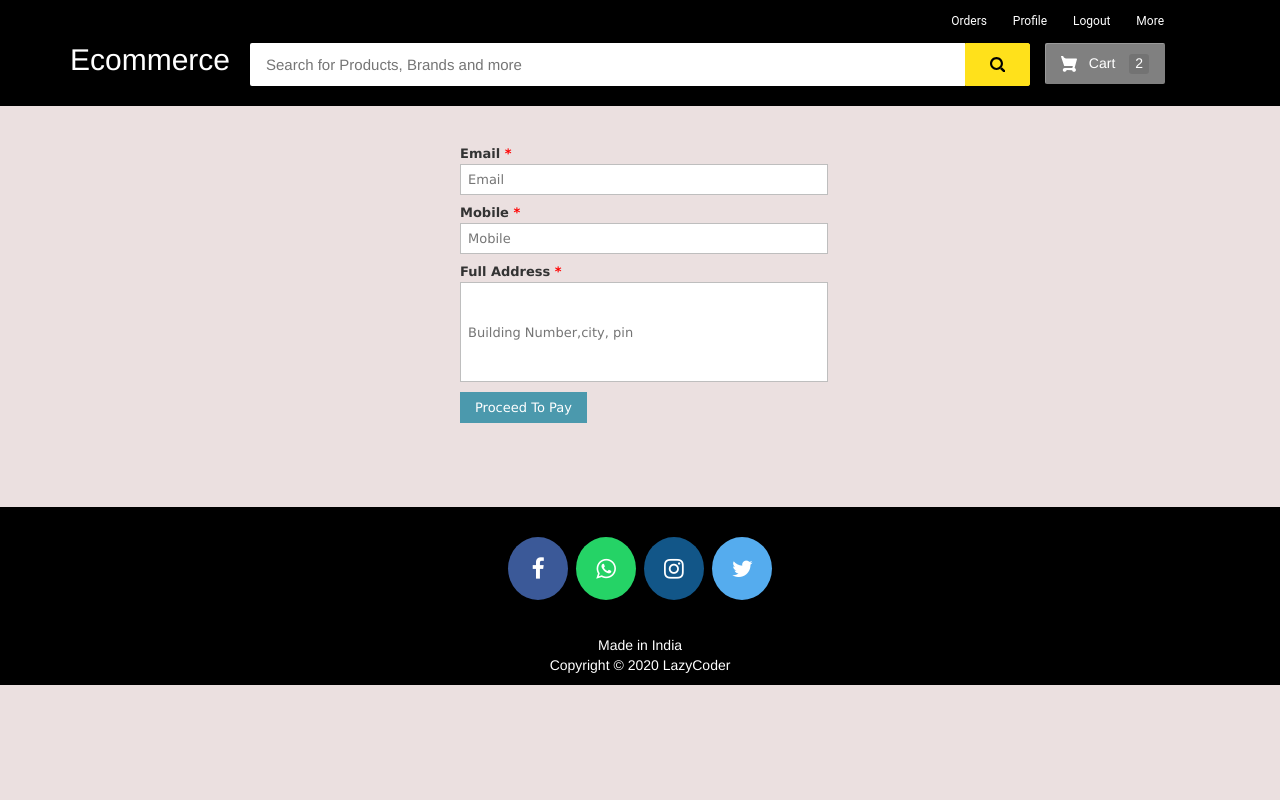
After one commit to hopebaba1102/Ecommerce-Django, a Django app: page /customer-address in a window 1280 px wide. The commit adds this page. Run offline with Django 3.2, Linux system fonts and the light colour scheme; the visitor is signed in with stand-in values (Sample User, id 1); some libraries are stand-ins or nearby versions.

Commit message:
Address of customer added Payment page added payment success page added

```diff
--- a/ecom/forms.py
+++ b/ecom/forms.py
@@ -20,6 +20,12 @@ class ProductForm(forms.ModelForm):
         model=models.Product
         fields=['name','price','description','product_image']
 
+class AddressForm(forms.Form):
+    Email = forms.EmailField()
+    Mobile= forms.IntegerField()
+    Address = forms.CharField(max_length=500)
+
+
 #for contact us page
 class ContactusForm(forms.Form):
     Name = forms.CharField(max_length=30)
--- a/ecom/views.py
+++ b/ecom/views.py
@@ -211,6 +211,44 @@ def remove_from_cart_view(request,pk):
         response.set_cookie('product_ids',value)
         return response
 
+@login_required(login_url='customerlogin')
+def customer_address_view(request):
+    addressForm = forms.AddressForm()
+    if request.method == 'POST':
+        addressForm = forms.AddressForm(request.POST)
+        if addressForm.is_valid():
+            email = addressForm.cleaned_data['Email']
+            mobile=addressForm.cleaned_data['Mobile']
+            address = addressForm.cleaned_data['Address']
+            #for showing total price on payment page.....accessing id from cookies then fetching  price of product from db
+            total=0
+            if 'product_ids' in request.COOKIES:
+                product_ids = request.COOKIES['product_ids']
+                if product_ids != "":
+                    product_id_in_cart=product_ids.split('|')
+                    products=models.Product.objects.all().filter(id__in = product_id_in_cart)
+                    for p in products:
+                        total=total+p.price
+
+            response = render(request, 'ecom/payment.html',{'total':total})
+            response.set_cookie('email',email)
+            response.set_cookie('mobile',mobile)
+            response.set_cookie('address',address)
+            return response
+    return render(request,'ecom/customer_address.html',{'addressForm':addressForm})
+
+@login_required(login_url='customerlogin')
+def payment_success_view(request):
+
+    # Here we will place order | after successful payment
+    # we will fetch customer name, mobile, address, Email
+    # we will fetch product id from cookies then respective details from db
+    # then we will create order objects and store in db
+    # after that we will delete cookies because after order placed...cart should be empty
+
+
+    return render(request,'ecom/payment_success.html')
+
 
 #---------------------------------------------------------------------------------
 #------------------------ CUSTOMER RELATED VIEWS START ------------------------------
--- a/ecommerce/urls.py
+++ b/ecommerce/urls.py
@@ -17,7 +17,7 @@ urlpatterns = [
     path('contactus', views.contactus_view,name='contactus'),
 
     path('adminclick', views.adminclick_view),
-    path('adminlogin', LoginView.as_view(template_name='ecom/adminlogin.html')),
+    path('adminlogin', LoginView.as_view(template_name='ecom/adminlogin.html'),name='adminlogin'),
     path('admin-dashboard', views.admin_dashboard_view,name='admin-dashboard'),
     path('view-customer', views.view_customer_view,name='view-customer'),
     path('delete-customer/<int:pk>', views.delete_customer_view,name='delete-customer'),
@@ -30,9 +30,11 @@ urlpatterns = [
     path('add-to-cart/<int:pk>', views.add_to_cart_view,name='add-to-cart'),
     path('cart', views.cart_view,name='cart'),
     path('remove-from-cart/<int:pk>', views.remove_from_cart_view,name='remove-from-cart'),
+    path('customer-address', views.customer_address_view,name='customer-address'),
+    path('payment-success', views.payment_success_view,name='payment-success'),
 
     path('customersignup', views.customer_signup_view),
-    path('customerlogin', LoginView.as_view(template_name='ecom/customerlogin.html')),
+    path('customerlogin', LoginView.as_view(template_name='ecom/customerlogin.html'),name='customerlogin'),
     path('customer-home', views.customer_home_view,name='customer-home'),
 
 
--- a/templates/ecom/cart.html
+++ b/templates/ecom/cart.html
@@ -107,7 +107,7 @@ facebook : fb.com/sumit.luv
 <br><br><br>
 <div style="text-align: center;">
   <button class="button button2">Total {{total}}</button>
-  <a href="https://google.com"><button class="button" ><span>Purchase </span></button></a>
+  <a href="/customer-address"><button class="button" ><span>Purchase </span></button></a>
 </div>
 
 
--- /dev/null
+++ b/templates/ecom/customer_address.html
@@ -0,0 +1,116 @@
+{% extends 'ecom/customer_base.html' %}
+{% load static %}
+{% load widget_tweaks %}
+{% block content %}
+
+  <style type="text/css">
+.form-style-1 {
+	margin:10px auto;
+	max-width: 400px;
+	padding: 20px 12px 10px 20px;
+	font: 13px "Lucida Sans Unicode", "Lucida Grande", sans-serif;
+}
+.form-style-1 li {
+	padding: 0;
+	display: block;
+	list-style: none;
+	margin: 10px 0 0 0;
+}
+.form-style-1 label{
+	margin:0 0 3px 0;
+	padding:0px;
+	display:block;
+	font-weight: bold;
+}
+.form-style-1 input[type=text],
+.form-style-1 input[type=date],
+.form-style-1 input[type=datetime],
+.form-style-1 input[type=number],
+.form-style-1 input[type=search],
+.form-style-1 input[type=time],
+.form-style-1 input[type=url],
+.form-style-1 input[type=email],
+textarea,
+select{
+	box-sizing: border-box;
+	-webkit-box-sizing: border-box;
+	-moz-box-sizing: border-box;
+	border:1px solid #BEBEBE;
+	padding: 7px;
+	margin:0px;
+	-webkit-transition: all 0.30s ease-in-out;
+	-moz-transition: all 0.30s ease-in-out;
+	-ms-transition: all 0.30s ease-in-out;
+	-o-transition: all 0.30s ease-in-out;
+	outline: none;
+}
+.form-style-1 input[type=text]:focus,
+.form-style-1 input[type=date]:focus,
+.form-style-1 input[type=datetime]:focus,
+.form-style-1 input[type=number]:focus,
+.form-style-1 input[type=search]:focus,
+.form-style-1 input[type=time]:focus,
+.form-style-1 input[type=url]:focus,
+.form-style-1 input[type=email]:focus,
+.form-style-1 textarea:focus,
+.form-style-1 select:focus{
+	-moz-box-shadow: 0 0 8px #88D5E9;
+	-webkit-box-shadow: 0 0 8px #88D5E9;
+	box-shadow: 0 0 8px #88D5E9;
+	border: 1px solid #88D5E9;
+}
+.form-style-1 .field-divided{
+	width: 49%;
+}
+
+.form-style-1 .field-long{
+	width: 100%;
+}
+.form-style-1 .field-select{
+	width: 100%;
+}
+.form-style-1 .field-textarea{
+	height: 100px;
+}
+.form-style-1 input[type=submit], .form-style-1 input[type=button]{
+	background: #4B99AD;
+	padding: 8px 15px 8px 15px;
+	border: none;
+	color: #fff;
+}
+.form-style-1 input[type=submit]:hover, .form-style-1 input[type=button]:hover{
+	background: #4691A4;
+	box-shadow:none;
+	-moz-box-shadow:none;
+	-webkit-box-shadow:none;
+}
+.form-style-1 .required{
+	color:red;
+}
+</style>
+
+<form method="post">
+  {% csrf_token %}
+<ul class="form-style-1">
+    <li>
+        <label>Email <span class="required">*</span></label>
+        {% render_field addressForm.Email class="field-long" placeholder="Email" %}
+
+    </li>
+    <li>
+        <label>Mobile <span class="required">*</span></label>
+        {% render_field addressForm.Mobile class="field-long" placeholder="Mobile" %}
+    </li>
+
+    <li>
+        <label>Full Address <span class="required">*</span></label>
+        {% render_field addressForm.Address id="field5" class="field-long field-textarea" placeholder="Building Number,city, pin" %}
+
+    </li>
+    <li>
+        <input type="submit" value="Proceed To Pay" />
+    </li>
+</ul>
+</form>
+
+{% endblock content %}
--- a/templates/ecom/customer_base.html
+++ b/templates/ecom/customer_base.html
@@ -11,7 +11,7 @@
 
 <style>
 body {
-    background-color: grey
+    background-color: #ebe0e0
 }
 
 #navbar {
@@ -283,7 +283,7 @@ body {
 
 {% endblock content %}
 <!-- content end-->
-<br><br><br><br><br><br><br><br><br><br><br><br><br><br><br><br><br><br><br><br><br>
+<br><br><br>
 <footer>
   <p>
     <a id="ftr" href="https://facebook.com/sumit.luv/" class="fa fa-facebook"></a>
```
Also changed, not shown: templates/ecom/payment.html (added, +78 -0 lines), templates/ecom/payment_success.html (added, +51 -0 lines).
